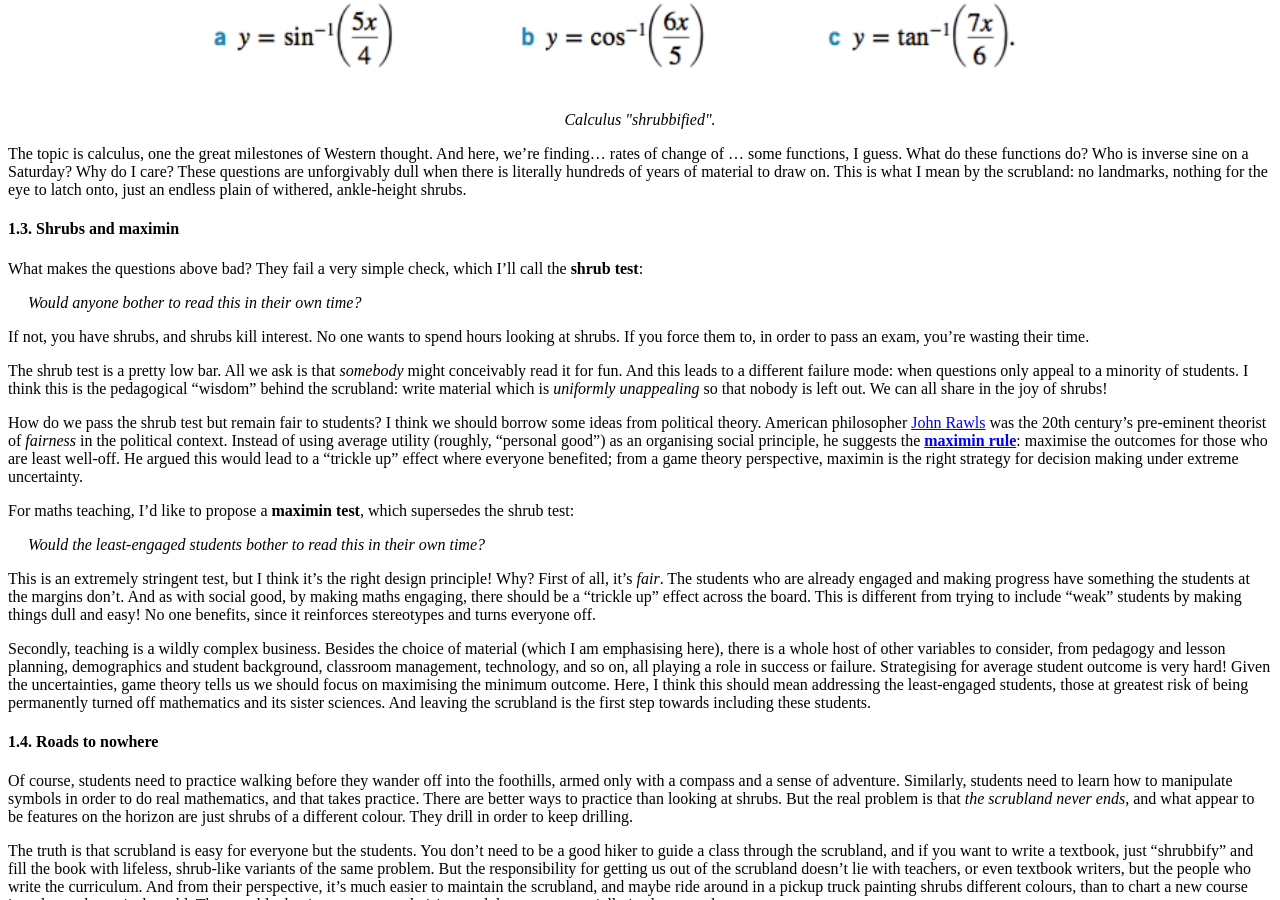
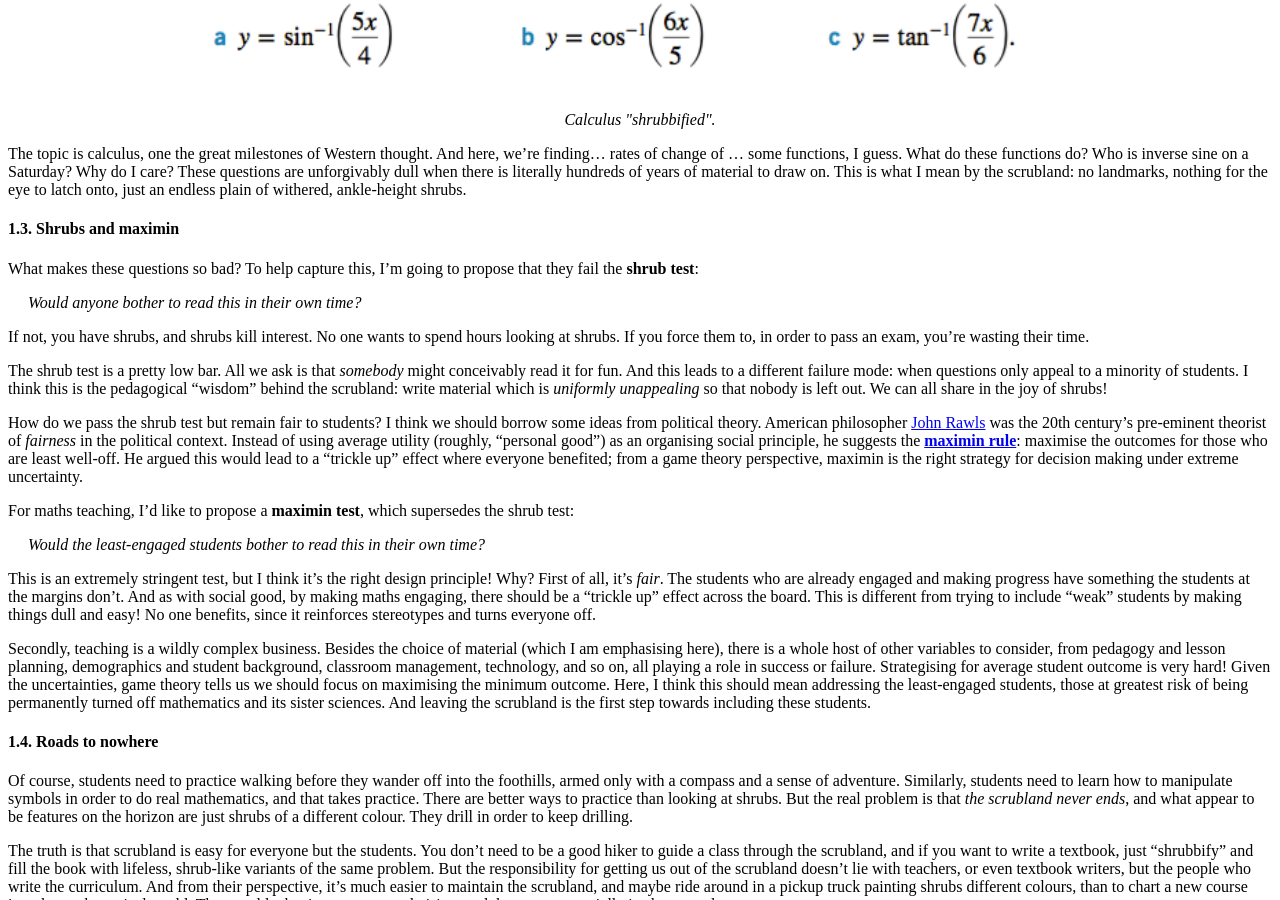
Before and after one commit to hapax/hapax.github.io, a Jekyll site: the page built from assets/teaching.md, in a window 1280 px wide and 900 px high, scrolled down 3394 px. Built offline with Jekyll 4.4.1, drawn with Linux system fonts in a browser that asks for light colours; our own code applies the rules of GitHub Pages for plain Markdown files; formulas are drawn with MathJax 3; a script that is not in the unit is left out.

Commit message:
Update teaching.md

```diff
--- a/assets/teaching.md
+++ b/assets/teaching.md
@@ -192,8 +192,8 @@ endless plain of withered, ankle-height shrubs.
 
 #### 1.3. Shrubs and maximin <a id="sec-1-3" name="sec-1-3"></a>
 
-What makes the questions above bad?
-They fail a very simple check, which I'll call the **shrub test**:
+What makes these questions so bad?
+To help capture this, I'm going to propose that they fail the **shrub test**:
 
 <span style="padding-left: 20px; display:block">
 <i>Would anyone bother to read this in their own time?</i>
```
